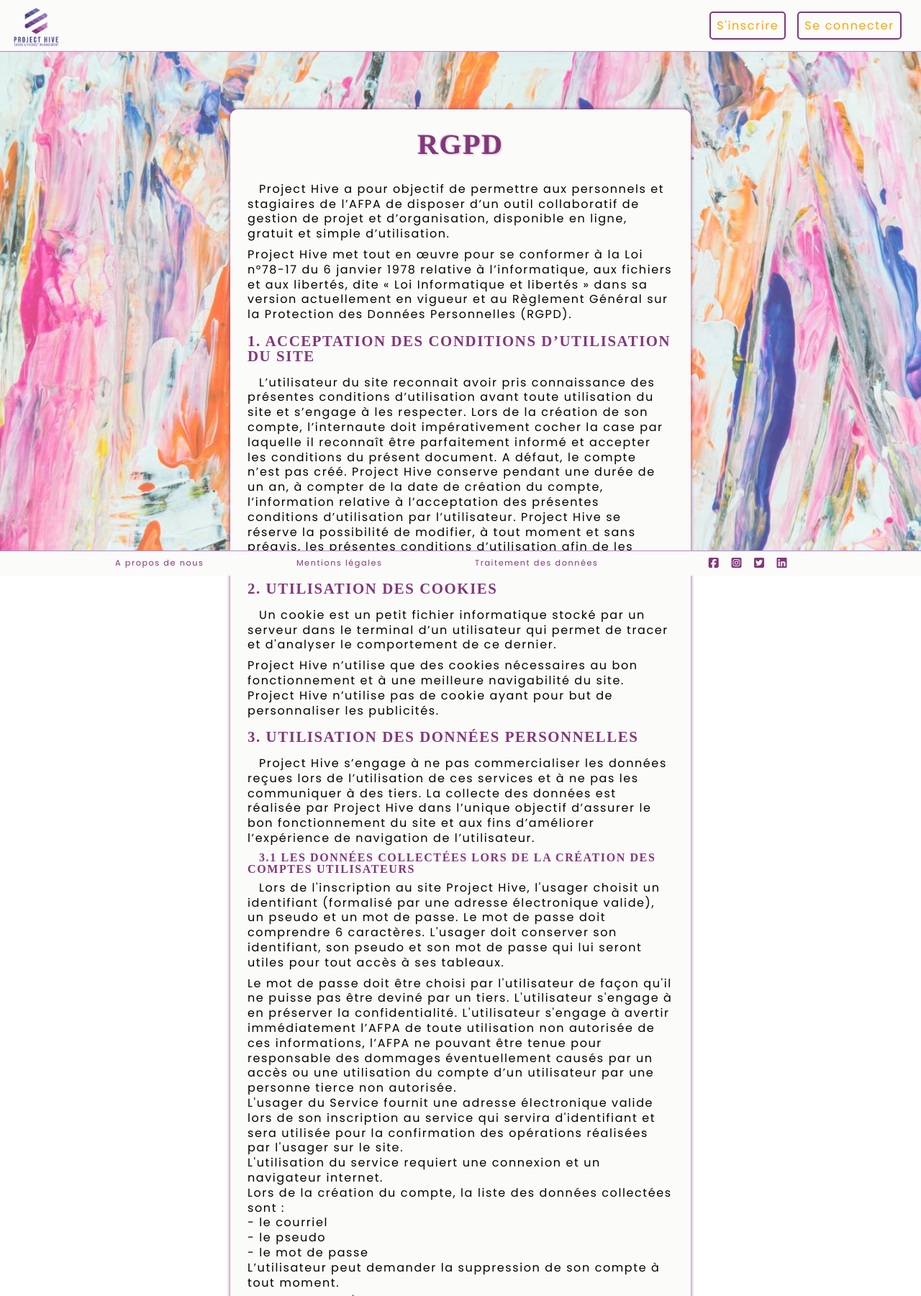
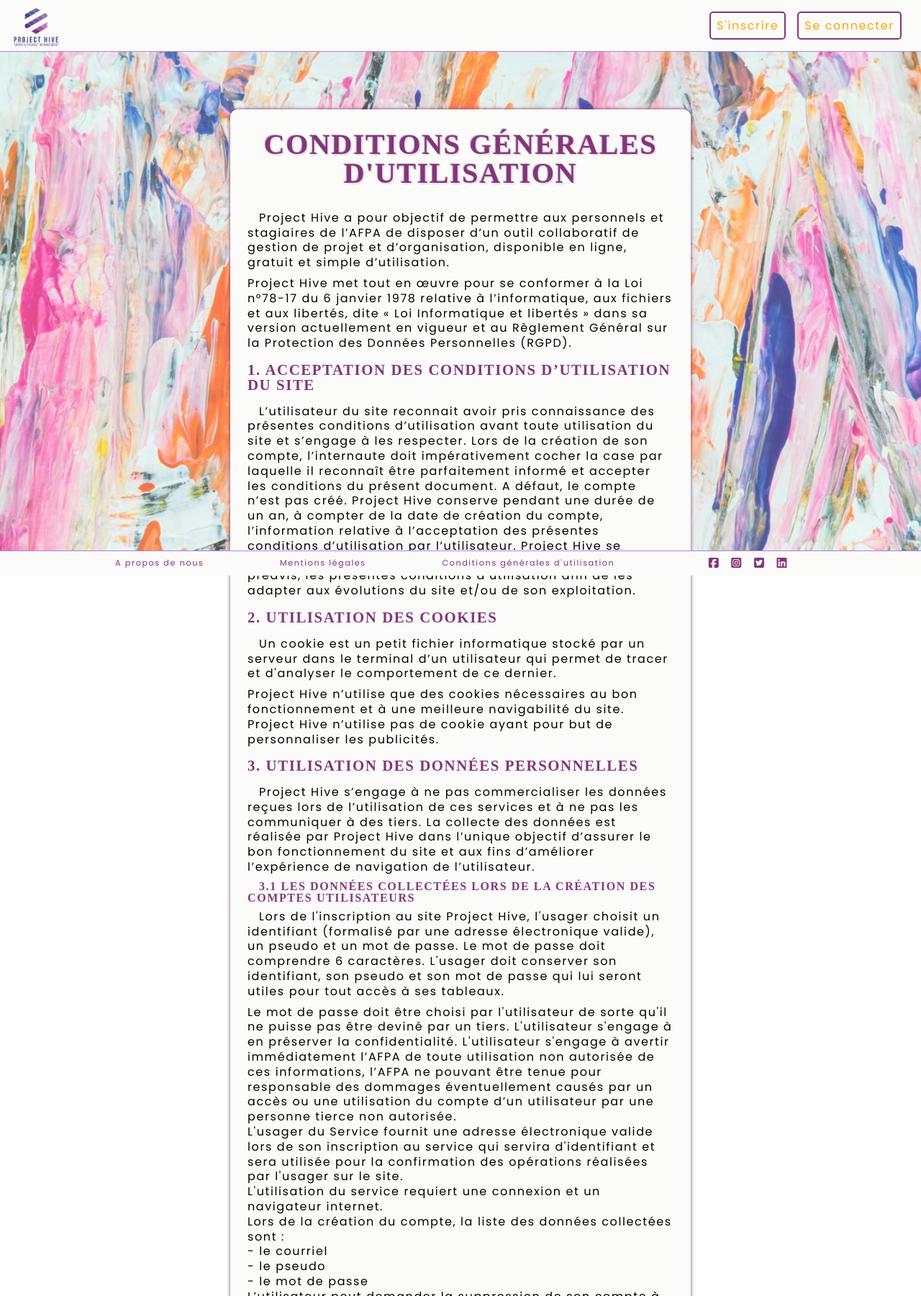
Before and after one commit to CoralieGa33/cda_projet_project_hive, a PHP site: template app/templates/rgpd.php in a window 1280 px wide. Shown: the top 1801 px of the page at 72% size. Run offline with PHP 8.4, Linux system fonts and the light colour scheme; the template is opened without the code that fills it, so the values that code supplies are empty; some libraries are stand-ins or nearby versions; some web fonts are replaced.

Commit message:
premières modif contenu textes

```diff
--- a/api/Repository/UserRepository.php
+++ b/api/Repository/UserRepository.php
@@ -203,7 +203,7 @@ class UserRepository extends ManagerRepository
                             return "<p class='editpass-error'>Les nouveaux mots de passes doivent correspondre.</p>";
                         }
                     } else {
-                        return "<p class='editpass-error'>Le nouveau mot de passe doit faire 6 caractères au minimum.</p>";
+                        return "<p class='editpass-error'>Le nouveau mot de passe doit comporter 6 caractères au minimum.</p>";
                     }
                 } else {
                     return "<p class='editpass-error'>Vérifiez votre mot de passe.</p>";
--- a/app/includes/footer.php
+++ b/app/includes/footer.php
@@ -8,7 +8,7 @@
             <a href="?mentions" class="footer-link">Mentions légales</a>
         </div>
         <div class="nav rgpd">
-            <a href="?rgpd" class="footer-link">Traitement des données</a>
+            <a href="?rgpd" class="footer-link">Conditions générales d'utilisation</a>
         </div>
 
         <div class="footer-favicons col-2">
--- a/app/js/board.js
+++ b/app/js/board.js
@@ -1,6 +1,6 @@
 let app = {
     // Penser à modifier ici l'adresse de votre API
-    baseUrl: 'http://localhost/cda/Projets/cda_projet_project_hive/app/?api/',
+    baseUrl: 'http://localhost:80/www/cda_projet_project_hive/app/?api/',
 
     maxListeOrderNb: 0,
     loadedBoard: {
--- a/app/templates/editpass.php
+++ b/app/templates/editpass.php
@@ -18,7 +18,7 @@
             <input type="password" name="newPassword">
         </div>
         <div class="editpass-input">
-            <label for="newPassword2" class="editpass-label">Confirmer votre nouveau mot de passe</label>
+            <label for="newPassword2" class="editpass-label">Confirmez votre nouveau mot de passe</label>
             <input type="password" name="newPassword2">
         </div>
         <input type="submit"  class="btn editpass-btn" name="submit" value="Modifier">
--- a/app/templates/rgpd.php
+++ b/app/templates/rgpd.php
@@ -6,7 +6,7 @@ require_once 'includes/header.php';
     <div class="background"></div>
 
     <div class="rgpd-text col-6">
-        <h2>RGPD</h2>
+        <h2>Conditions générales d'utilisation</h2>
         <p class="desc desc-first">Project Hive a pour objectif de permettre aux personnels et stagiaires de l’AFPA de disposer d’un outil collaboratif de gestion de projet et d’organisation, disponible en ligne, gratuit et simple d’utilisation.</p>
         <p class="desc">Project Hive met tout en œuvre pour se conformer à la Loi n°78-17 du 6 janvier 1978 relative à l’informatique, aux fichiers et aux libertés, dite « Loi Informatique et libertés » dans sa version actuellement en vigueur et au Règlement Général sur la Protection des Données Personnelles (RGPD).</p>
 
@@ -22,7 +22,7 @@ require_once 'includes/header.php';
 
         <h4>3.1	Les données collectées lors de la création des comptes utilisateurs</h4>
         <p class="desc desc-first">Lors de l'inscription au site Project Hive, l'usager choisit un identifiant (formalisé par une adresse électronique valide), un pseudo et un mot de passe. Le mot de passe doit comprendre 6 caractères. L'usager doit conserver son identifiant, son pseudo et son mot de passe qui lui seront utiles pour tout accès à ses tableaux.</p>
-        <p class="desc">Le mot de passe doit être choisi par l'utilisateur de façon qu'il ne puisse pas être deviné par un tiers. L'utilisateur s'engage à en préserver la confidentialité. L'utilisateur s'engage à avertir immédiatement l’AFPA de toute utilisation non autorisée de ces informations, l’AFPA ne pouvant être tenue pour responsable des dommages éventuellement causés par un accès ou une utilisation du compte d’un utilisateur par une personne tierce non autorisée.</p>
+        <p class="desc">Le mot de passe doit être choisi par l'utilisateur de sorte qu'il ne puisse pas être deviné par un tiers. L'utilisateur s'engage à en préserver la confidentialité. L'utilisateur s'engage à avertir immédiatement l’AFPA de toute utilisation non autorisée de ces informations, l’AFPA ne pouvant être tenue pour responsable des dommages éventuellement causés par un accès ou une utilisation du compte d’un utilisateur par une personne tierce non autorisée.</p>
         <p class="desc">L'usager du Service fournit une adresse électronique valide lors de son inscription au service qui servira d'identifiant et sera utilisée pour la confirmation des opérations réalisées par l'usager sur le site.</p>
         <p class="desc">L'utilisation du service requiert une connexion et un navigateur internet.</p>
         <p class="desc">Lors de la création du compte, la liste des données collectées sont :</p>
```
